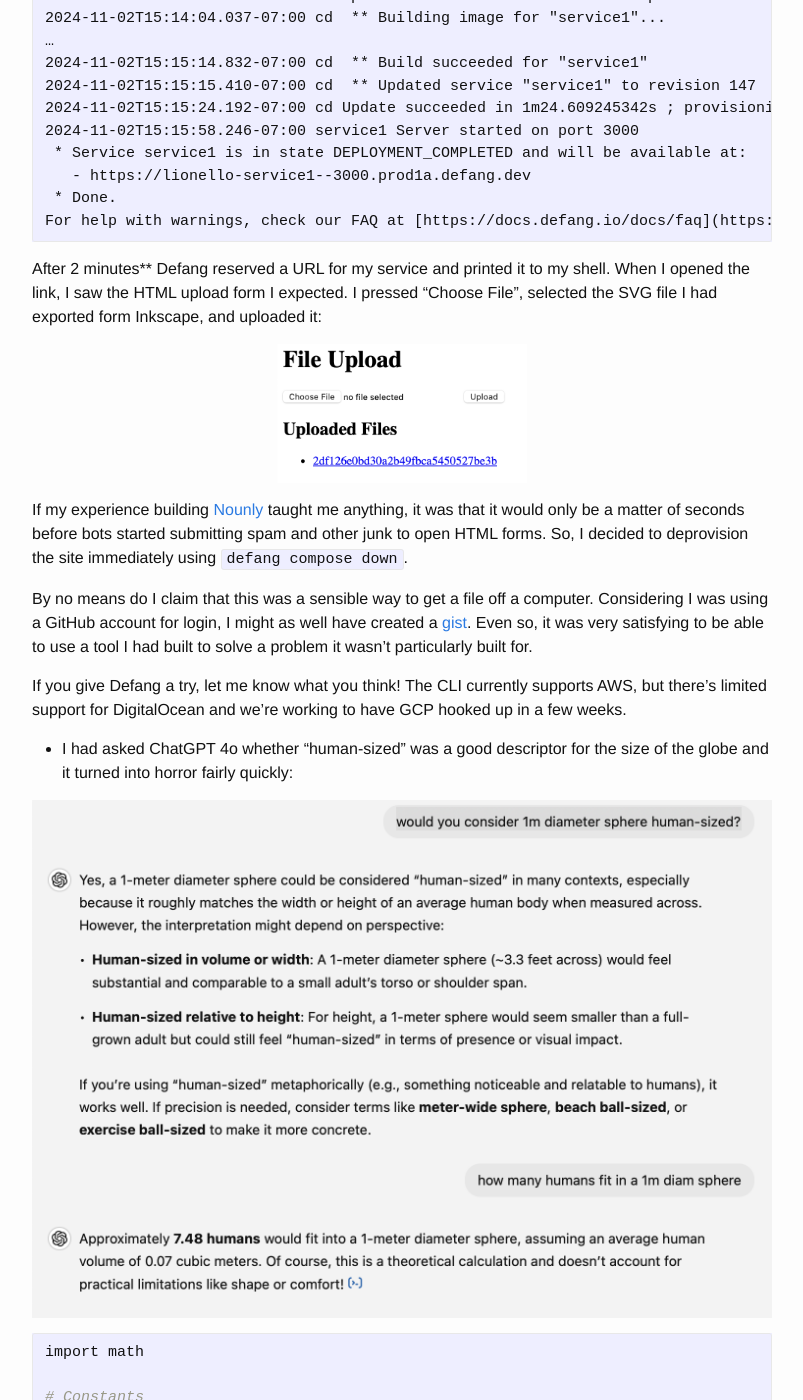
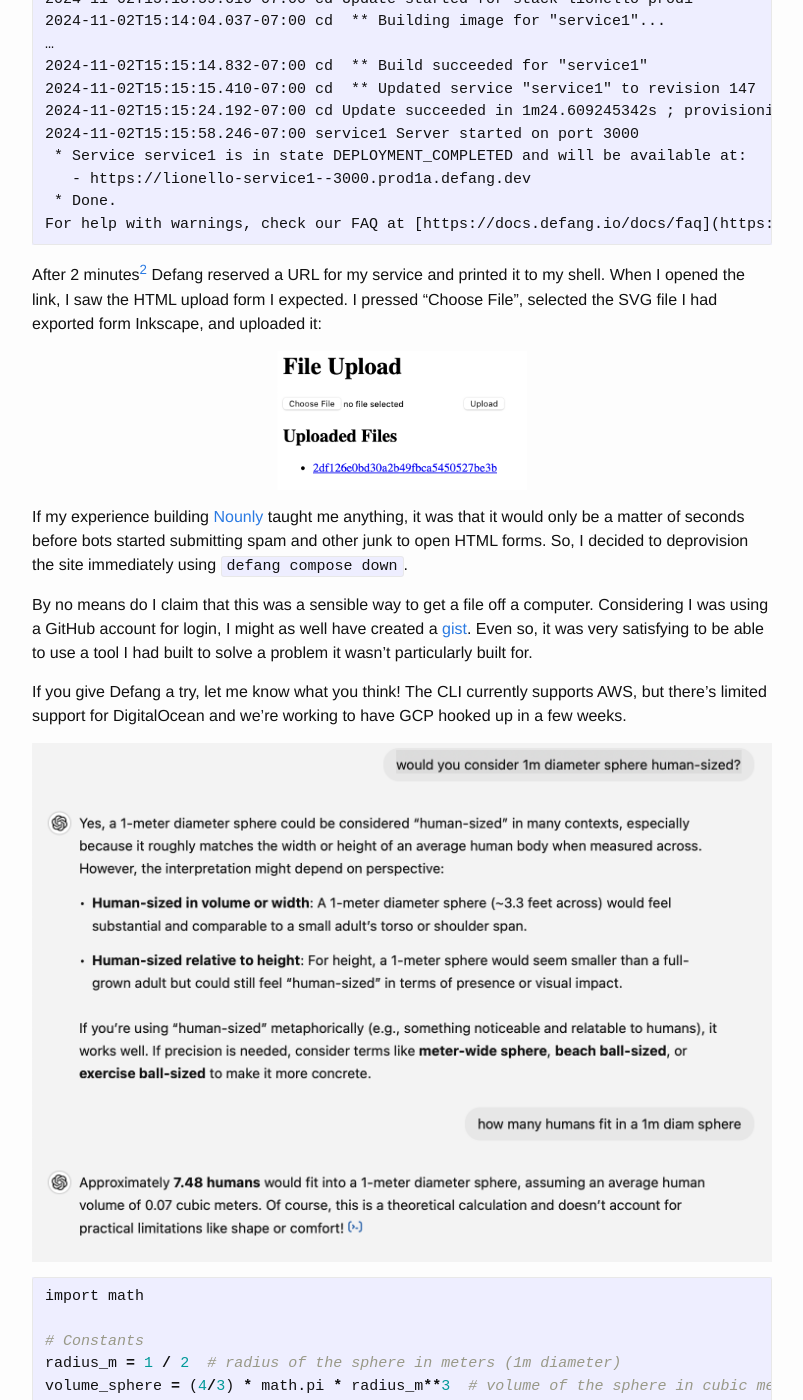
Before and after one commit to lionello/lionello.github.io, a Jekyll site: the page built from _posts/2024-11-19-Nailed-it-with-Defang.markdown, in a window 1280 px wide and 1400 px high, scrolled down 3356 px. Shown: the whole window, without its empty margins (238-1041 px from the left). Built offline with Jekyll 4.4.1, drawn with Linux system fonts in a browser that asks for light colours; some of the changed text lies outside the part shown.

Commit message:
Fix anchors

````diff
--- a/_posts/2024-11-19-Nailed-it-with-Defang.markdown
+++ b/_posts/2024-11-19-Nailed-it-with-Defang.markdown
@@ -137,7 +137,7 @@
 For help with warnings, check our FAQ at [https://docs.defang.io/docs/faq](https://docs.defang.io/docs/faq)
 ```
 
-After 2 minutes** Defang reserved a URL for my service and printed it to my shell. When I opened the link, I saw the HTML upload form I expected. I pressed “Choose File”, selected the SVG file I had exported form Inkscape, and uploaded it:
+After 2 minutes[^2] Defang reserved a URL for my service and printed it to my shell. When I opened the link, I saw the HTML upload form I expected. I pressed “Choose File”, selected the SVG file I had exported form Inkscape, and uploaded it:
 
 {:refdef: style="text-align: center;"}
 ![image.png](/images/1418fc22c430809baab5f1165ed297db/image%201.png){: width="250" }
@@ -149,7 +149,7 @@
 
 If you give Defang a try, let me know what you think! The CLI currently supports AWS, but there’s limited support for DigitalOcean and we’re working to have GCP hooked up in a few weeks.
 
-* I had asked ChatGPT 4o whether “human-sized” was a good descriptor for the size of the globe and it turned into horror fairly quickly:
+[^1]: I had asked ChatGPT 4o whether “human-sized” was a good descriptor for the size of the globe and it turned into horror fairly quickly:
 
 ![image.png](/images/1418fc22c430809baab5f1165ed297db/image%202.png)
 
@@ -171,4 +171,4 @@
 > [“We've got room for a-whole-nother two-thirds of a person.” - Bender (Futurama S1E3)](https://theinfosphere.org/Transcript:I,_Roommate#time-07-51)
 >
 
-** the first deployment will always be slower, because none of the container layers are cached. `defang` will also wait for a few healthchecks to pass before it prints the final URL.
+[^2]: The first deployment will always be slower, because none of the container layers are cached. `defang` will also wait for a few healthchecks to pass before it prints the final URL.
````
Also changed, not shown: other parts of _posts/2024-11-19-Nailed-it-with-Defang.markdown (+1 -1 lines).
